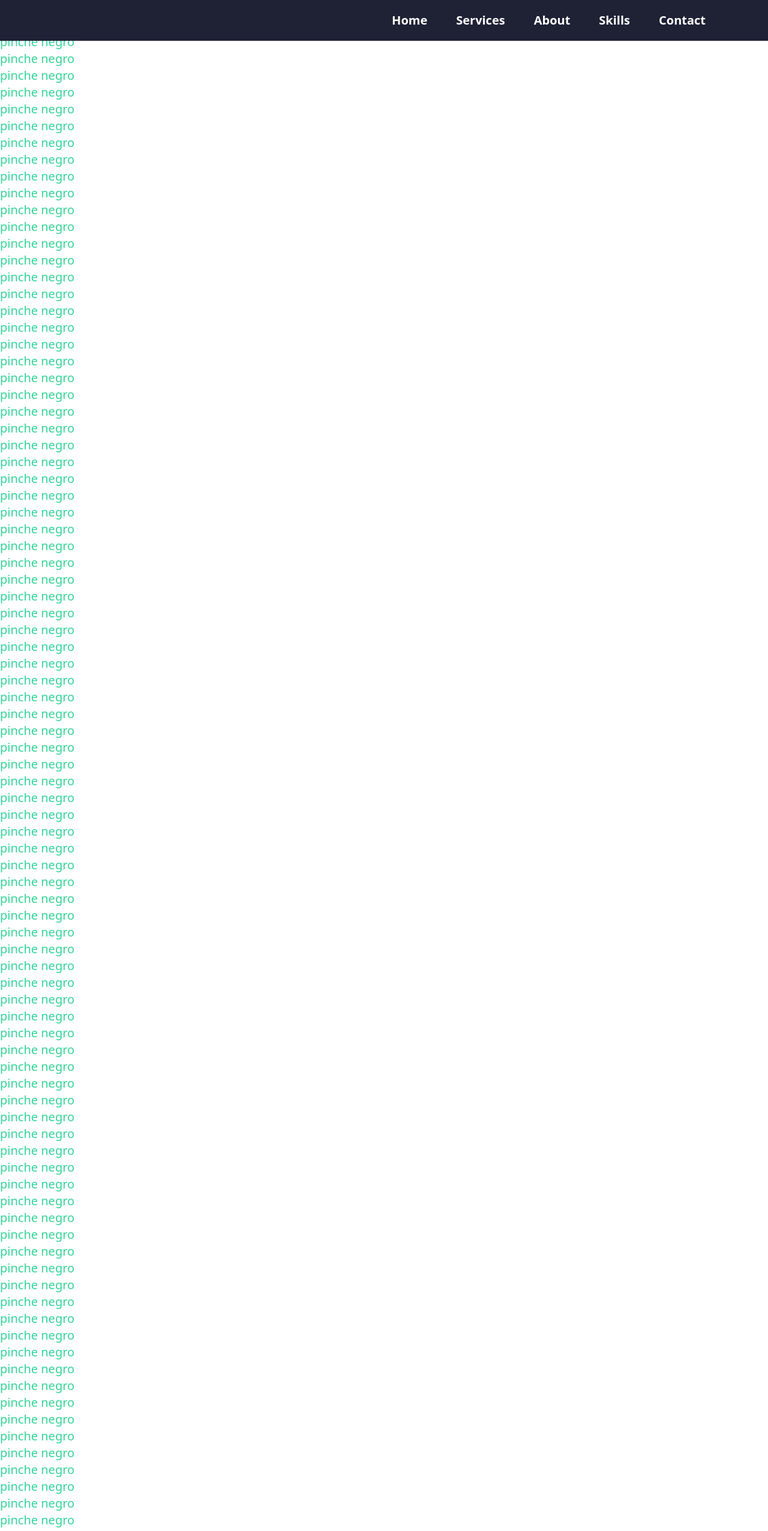
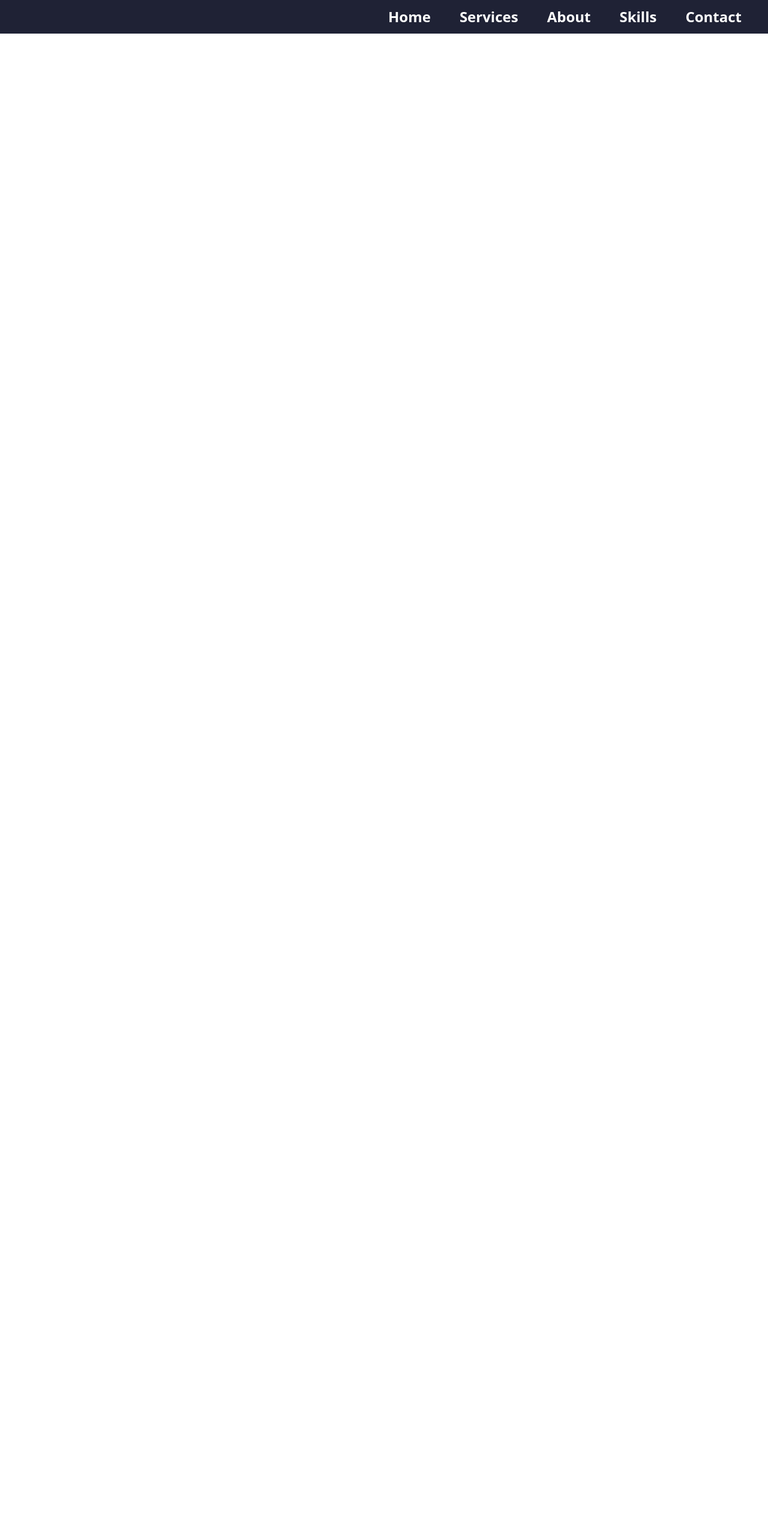
Before and after one commit to JBetancourt1996/web_portfolio, a Vue app: page / in a window 1280 px wide. Shown: the top 2552 px of the page at 60% size. After the commit the page ends 800 px from the top, so only its background shows below. Built offline with nearby package versions, Linux system fonts and the light colour scheme.

Commit message:
Limpiando codigo de tailwindcss

```diff
--- a/src/App.vue
+++ b/src/App.vue
@@ -1,106 +1,6 @@
 <template>
   <layoutcontent>
     <Layoutmenu />
-    <div class="text-xl text-green-400 font-medium">pinche negro</div>
-    <div class="text-xl text-green-400 font-medium">pinche negro</div>
-    <div class="text-xl text-green-400 font-medium">pinche negro</div>
-    <div class="text-xl text-green-400 font-medium">pinche negro</div>
-    <div class="text-xl text-green-400 font-medium">pinche negro</div>
-    <div class="text-xl text-green-400 font-medium">pinche negro</div>
-    <div class="text-xl text-green-400 font-medium">pinche negro</div>
-    <div class="text-xl text-green-400 font-medium">pinche negro</div>
-    <div class="text-xl text-green-400 font-medium">pinche negro</div>
-    <div class="text-xl text-green-400 font-medium">pinche negro</div>
-    <div class="text-xl text-green-400 font-medium">pinche negro</div>
-    <div class="text-xl text-green-400 font-medium">pinche negro</div>
-    <div class="text-xl text-green-400 font-medium">pinche negro</div>
-    <div class="text-xl text-green-400 font-medium">pinche negro</div>
-    <div class="text-xl text-green-400 font-medium">pinche negro</div>
-    <div class="text-xl text-green-400 font-medium">pinche negro</div>
-    <div class="text-xl text-green-400 font-medium">pinche negro</div>
-    <div class="text-xl text-green-400 font-medium">pinche negro</div>
-    <div class="text-xl text-green-400 font-medium">pinche negro</div>
-    <div class="text-xl text-green-400 font-medium">pinche negro</div>
-    <div class="text-xl text-green-400 font-medium">pinche negro</div>
-    <div class="text-xl text-green-400 font-medium">pinche negro</div>
-    <div class="text-xl text-green-400 font-medium">pinche negro</div>
-    <div class="text-xl text-green-400 font-medium">pinche negro</div>
-    <div class="text-xl text-green-400 font-medium">pinche negro</div>
-    <div class="text-xl text-green-400 font-medium">pinche negro</div>
-    <div class="text-xl text-green-400 font-medium">pinche negro</div>
-    <div class="text-xl text-green-400 font-medium">pinche negro</div>
-    <div class="text-xl text-green-400 font-medium">pinche negro</div>
-    <div class="text-xl text-green-400 font-medium">pinche negro</div>
-    <div class="text-xl text-green-400 font-medium">pinche negro</div>
-    <div class="text-xl text-green-400 font-medium">pinche negro</div>
-    <div class="text-xl text-green-400 font-medium">pinche negro</div>
-    <div class="text-xl text-green-400 font-medium">pinche negro</div>
-    <div class="text-xl text-green-400 font-medium">pinche negro</div>
-    <div class="text-xl text-green-400 font-medium">pinche negro</div>
-    <div class="text-xl text-green-400 font-medium">pinche negro</div>
-    <div class="text-xl text-green-400 font-medium">pinche negro</div>
-    <div class="text-xl text-green-400 font-medium">pinche negro</div>
-    <div class="text-xl text-green-400 font-medium">pinche negro</div>
-    <div class="text-xl text-green-400 font-medium">pinche negro</div>
-    <div class="text-xl text-green-400 font-medium">pinche negro</div>
-    <div class="text-xl text-green-400 font-medium">pinche negro</div>
-    <div class="text-xl text-green-400 font-medium">pinche negro</div>
-    <div class="text-xl text-green-400 font-medium">pinche negro</div>
-    <div class="text-xl text-green-400 font-medium">pinche negro</div>
-    <div class="text-xl text-green-400 font-medium">pinche negro</div>
-    <div class="text-xl text-green-400 font-medium">pinche negro</div>
-    <div class="text-xl text-green-400 font-medium">pinche negro</div>
-    <div class="text-xl text-green-400 font-medium">pinche negro</div>
-    <div class="text-xl text-green-400 font-medium">pinche negro</div>
-    <div class="text-xl text-green-400 font-medium">pinche negro</div>
-    <div class="text-xl text-green-400 font-medium">pinche negro</div>
-    <div class="text-xl text-green-400 font-medium">pinche negro</div>
-    <div class="text-xl text-green-400 font-medium">pinche negro</div>
-    <div class="text-xl text-green-400 font-medium">pinche negro</div>
-    <div class="text-xl text-green-400 font-medium">pinche negro</div>
-    <div class="text-xl text-green-400 font-medium">pinche negro</div>
-    <div class="text-xl text-green-400 font-medium">pinche negro</div>
-    <div class="text-xl text-green-400 font-medium">pinche negro</div>
-    <div class="text-xl text-green-400 font-medium">pinche negro</div>
-    <div class="text-xl text-green-400 font-medium">pinche negro</div>
-    <div class="text-xl text-green-400 font-medium">pinche negro</div>
-    <div class="text-xl text-green-400 font-medium">pinche negro</div>
-    <div class="text-xl text-green-400 font-medium">pinche negro</div>
-    <div class="text-xl text-green-400 font-medium">pinche negro</div>
-    <div class="text-xl text-green-400 font-medium">pinche negro</div>
-    <div class="text-xl text-green-400 font-medium">pinche negro</div>
-    <div class="text-xl text-green-400 font-medium">pinche negro</div>
-    <div class="text-xl text-green-400 font-medium">pinche negro</div>
-    <div class="text-xl text-green-400 font-medium">pinche negro</div>
-    <div class="text-xl text-green-400 font-medium">pinche negro</div>
-    <div class="text-xl text-green-400 font-medium">pinche negro</div>
-    <div class="text-xl text-green-400 font-medium">pinche negro</div>
-    <div class="text-xl text-green-400 font-medium">pinche negro</div>
-    <div class="text-xl text-green-400 font-medium">pinche negro</div>
-    <div class="text-xl text-green-400 font-medium">pinche negro</div>
-    <div class="text-xl text-green-400 font-medium">pinche negro</div>
-    <div class="text-xl text-green-400 font-medium">pinche negro</div>
-    <div class="text-xl text-green-400 font-medium">pinche negro</div>
-    <div class="text-xl text-green-400 font-medium">pinche negro</div>
-    <div class="text-xl text-green-400 font-medium">pinche negro</div>
-    <div class="text-xl text-green-400 font-medium">pinche negro</div>
-    <div class="text-xl text-green-400 font-medium">pinche negro</div>
-    <div class="text-xl text-green-400 font-medium">pinche negro</div>
-    <div class="text-xl text-green-400 font-medium">pinche negro</div>
-    <div class="text-xl text-green-400 font-medium">pinche negro</div>
-    <div class="text-xl text-green-400 font-medium">pinche negro</div>
-    <div class="text-xl text-green-400 font-medium">pinche negro</div>
-    <div class="text-xl text-green-400 font-medium">pinche negro</div>
-    <div class="text-xl text-green-400 font-medium">pinche negro</div>
-    <div class="text-xl text-green-400 font-medium">pinche negro</div>
-    <div class="text-xl text-green-400 font-medium">pinche negro</div>
-    <div class="text-xl text-green-400 font-medium">pinche negro</div>
-    <div class="text-xl text-green-400 font-medium">pinche negro</div>
-    <div class="text-xl text-green-400 font-medium">pinche negro</div>
-    <div class="text-xl text-green-400 font-medium">pinche negro</div>
-    <div class="text-xl text-green-400 font-medium">pinche negro</div>
-    <div class="text-xl text-green-400 font-medium">pinche negro</div>
-    <div class="text-xl text-green-400 font-medium">pinche negro</div>
   </layoutcontent>
 </template>
 <script>
--- a/src/components/layout/Menu.vue
+++ b/src/components/layout/Menu.vue
@@ -1,37 +1,32 @@
 <template>
     <section class="fixed top-0 left-0 right-0" style=" background-color: #1f2235">
         <nav
-            class="flex md:flex-wrap gap-4 items-center py-4 md:mx-20 mx-5 justify-end"
+            class="flex py-2 mx-5 justify-end bg-gdray-200"
             :class="open ? ' flex justify-between' : ' justify-end '"
         >
             <!-- <div class="hidden md:flex">
                 <img src="../../assets/vue.jpg" alt height="100" width="100" />
             </div>-->
-            <div class="md:flex hidden justdify-end bg-dindigo-200">
+            <div class="md:flex hidden">
                 <ul
-                    class="text-white text-xl justify-end bg-green-30 px-4 gap-4"
-                    v-for="items in menuOne"
+                    class="text-white lg:text-2xl text-lg px-4 gap-4"
+                    v-for="items in menu"
                     :key="items.id"
                 >
                     <li
-                        class="text-white hover:text-red-500 px-2 py-1 font-semibold bgd-blue-700"
+                        class="text-white hover:text-red-500 px-2 py-1 font-semibold"
                     >{{ items.name }}</li>
                 </ul>
             </div>
-            <div :class="open ? 'justify-between' : 'hidden'" class="bg-redd-600 flex md:hidden">
+            <div :class="open ? 'justify-between' : 'hidden'">
                 <div class="-mt-5 py-12">
-                    <ul
-                        class="text-white font-semibold spacse-y-4 py-1"
-                        v-for="items in menuOne"
-                        :key="items.id"
-                    >
+                    <ul class="text-white font-semibold py-1" v-for="items in menu" :key="items.id">
                         <li class="text-white px-2 py-1 font-semibo">{{ items.name }}</li>
                     </ul>
                 </div>
             </div>
-            <div class="flex md:hidden bg-yeldlow-400 hd-56" :class="open ? 'h-56' : ''">
-                <div class="flex">
-                    <nav class="main-nav bg-yesllow-900 flex flex-1">
+            <div class="md:hidden" :class="open ? 'h-56' : ''">
+                <nav class>
                     <div @click="open = !open" class="animate-pulse">
                         <img
                             :class="open ? 'hidden' : ' '"
@@ -50,7 +45,6 @@
                     </div>
                 </nav>
             </div>
-            </div>
         </nav>
     </section>
 </template>
@@ -62,7 +56,7 @@ export default {
         return {
             open: false,
 
-            menuOne: [
+            menu: [
                 { id: 1, name: 'Home' },
                 { id: 2, name: 'Services' },
                 { id: 3, name: 'About' },
@@ -77,15 +71,9 @@ export default {
         // Slide
     },
     methods: {
-        // openMenu() {
-        //     this.open = true;
-        // }
+
     }
-    // computed: {
-    //     moduleIcon() {
-    //         return getIcon(this.icon)
-    //     }
-    // }
+
 
 }
 </script>
--- a/tailwind.config.js
+++ b/tailwind.config.js
@@ -164,7 +164,7 @@ const spacing = {
 };
 module.exports = {
   purge: {
-    enabled: process.env.NODE_ENV == 'production',
+
     content: ['./**/*.vue'],
   },
   theme: {
```
Lines whose indentation alone changed are shown as unchanged.
